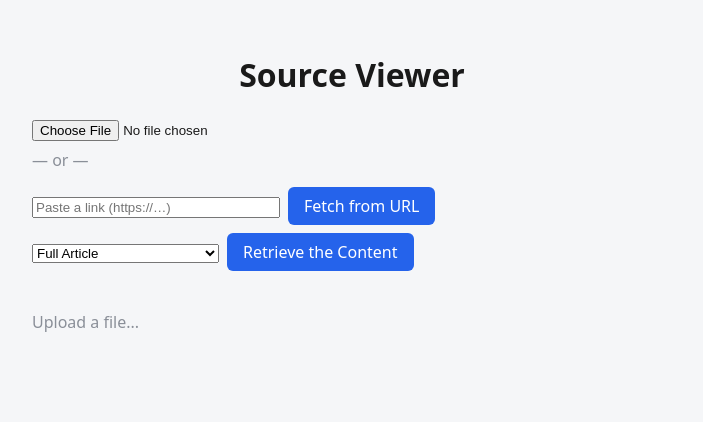
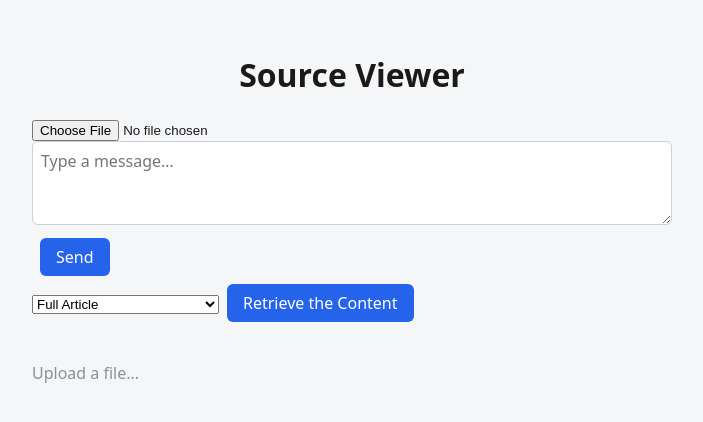
Before and after one commit to Balaa-Aparna/AI-Hackathon, a React (Vite) app in the folder frontend/: page / in a window 1280 px wide. Shown: the top 422 px of the page, without its empty margins (288-991 px from the left). Built offline with nearby package versions, Linux system fonts and the light colour scheme.

Commit message:
queries and responses

```diff
--- a/frontend/src/App.jsx
+++ b/frontend/src/App.jsx
@@ -1,6 +1,5 @@
 import { useState, useRef } from "react";
 import { marked } from "marked";
-import { fetchUrl } from "./api";
 
 function slugify(text) {
   return text.toLowerCase().replace(/[^\w\s-]/g, "").trim().replace(/\s+/g, "-");
@@ -22,8 +21,10 @@ export default function App() {
   const [rendered, setRendered] = useState(null);
   const [error, setError] = useState("");
   const [anchoredChunks, setAnchoredChunks] = useState(new Map());
-  const [url, setUrl] = useState("");
-  const [loadingUrl, setLoadingUrl] = useState(false);
+  const [message, setMessage] = useState("");
+  const [relatedLinks, setRelatedLinks] = useState(null);
+  const [linksLoading, setLinksLoading] = useState(false);
+  const [linksError, setLinksError] = useState("");
   const fileInputRef = useRef(null);
 
   function chunkBySubHeadings(md) {
@@ -66,23 +67,26 @@ export default function App() {
     reader.readAsText(file);
   }
 
-  async function handleUrl() {
-    const trimmed = url.trim();
+  async function handleSend() {
+    const trimmed = message.trim();
     if (!trimmed) return;
-
-    setError("");
-    setLoadingUrl(true);
+    setMessage("");
+    setRelatedLinks(null);
+    setLinksError("");
+    setLinksLoading(true);
     try {
-      const doc = await fetchUrl(trimmed);
-      // Treat the fetched page text as the source content.
-      setRawMarkdown(doc.text);
-      setSections(chunkBySubHeadings(doc.text));
-      setRendered(null);
+      const res = await fetch("/api/related-links", {
+        method: "POST",
+        headers: { "Content-Type": "application/json" },
+        body: JSON.stringify({ query: trimmed }),
+      });
+      const data = await res.json();
+      if (!res.ok) throw new Error(data.detail ?? `HTTP ${res.status}`);
+      setRelatedLinks(data.results ?? []);
     } catch (err) {
-      setError(err.message);
-      setRendered(null);
+      setLinksError(err.message);
     } finally {
-      setLoadingUrl(false);
+      setLinksLoading(false);
     }
   }
 
@@ -107,22 +111,15 @@ export default function App() {
         onChange={handleFile}
       />
 
-      <p className="muted" style={{ textAlign: "left", margin: "0.5rem 0" }}>
-        — or —
-      </p>
-
-      <div className="controls">
-        <input
-          type="text"
-          placeholder="Paste a link (https://…)"
-          value={url}
-          onChange={(e) => setUrl(e.target.value)}
-          onKeyDown={(e) => e.key === "Enter" && handleUrl()}
-          style={{ flex: 1, minWidth: "240px" }}
+      <div className="controls" style={{ alignItems: "flex-end" }}>
+        <textarea
+          placeholder="Type a message…"
+          value={message}
+          onChange={(e) => setMessage(e.target.value)}
+          rows={3}
+          style={{ flex: 1, resize: "vertical" }}
         />
-        <button onClick={handleUrl} disabled={loadingUrl}>
-          {loadingUrl ? "Fetching…" : "Fetch from URL"}
-        </button>
+        <button onClick={handleSend}>Send</button>
       </div>
 
       <div className="controls">
@@ -132,6 +129,27 @@ export default function App() {
         </select>
         <button onClick={render}>Retrieve the Content</button>
       </div>
+
+      {linksLoading && <p className="muted">Searching for related links…</p>}
+      {linksError && <p style={{ color: "red" }}>Related links error: {linksError}</p>}
+      {relatedLinks !== null && (
+        <div className="related-links">
+          <h3>Related Links</h3>
+          {relatedLinks.length === 0 ? (
+            <p className="muted">No results found.</p>
+          ) : (
+            <ul>
+              {relatedLinks.map((link, i) => (
+                <li key={i}>
+                  <a href={link.url} target="_blank" rel="noopener noreferrer">
+                    {link.title || link.url}
+                  </a>
+                </li>
+              ))}
+            </ul>
+          )}
+        </div>
+      )}
 
       {error && <p style={{ color: "red" }}>{error}</p>}
 
```
Also changed, not shown: 1 other file (tests, documents, lock files or other folders).
